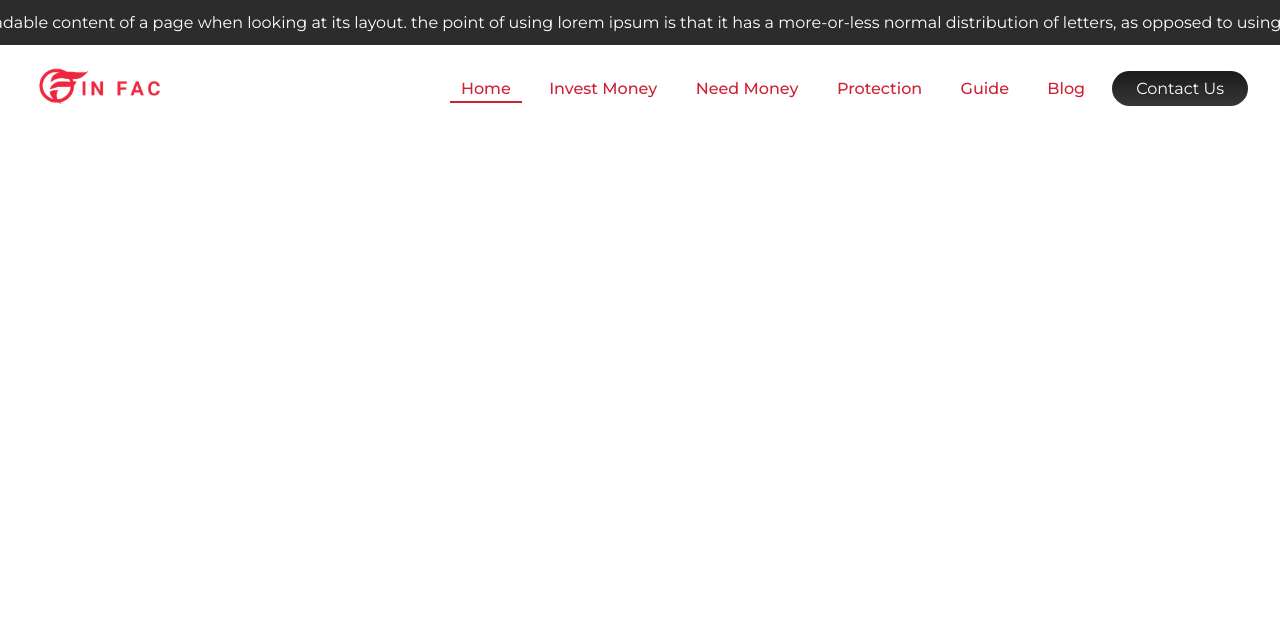
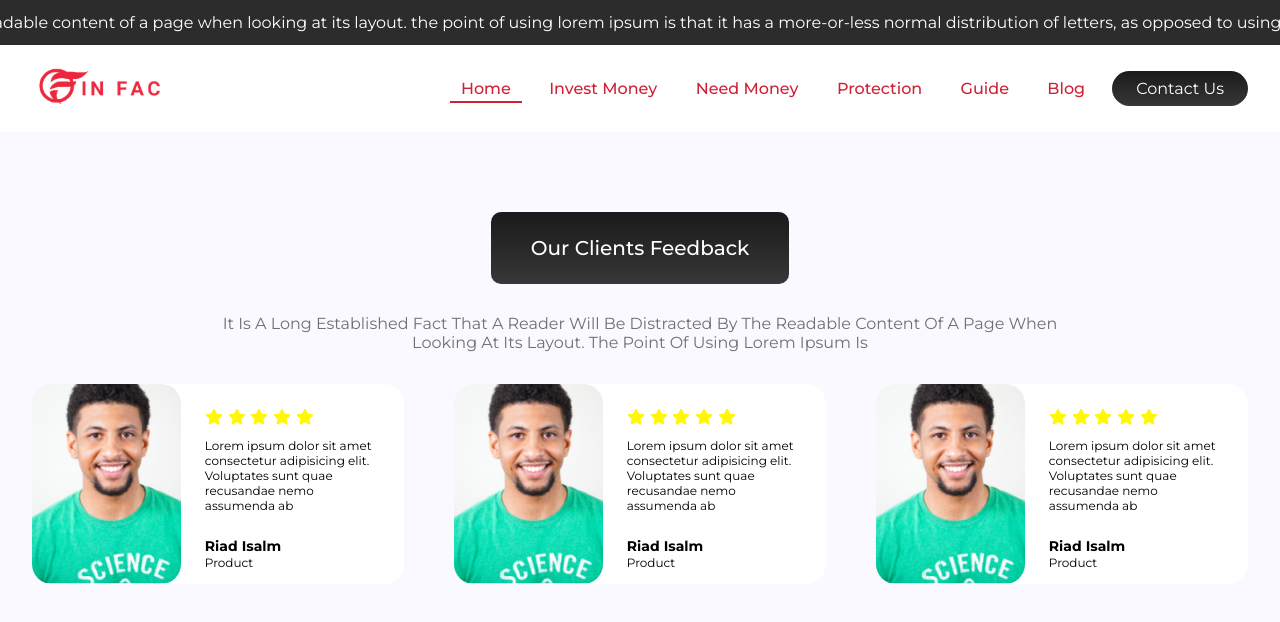
Before and after one commit to MehfoozurRehman/finfac, a React (Create React App) app: page / in a window 1280 px wide. Shown: the top 622 px of the page. Built offline with nearby package versions, Linux system fonts and the light colour scheme.

Commit message:
testimonials section done

```diff
--- a/package.json
+++ b/package.json
@@ -10,6 +10,7 @@
     "react-dom": "^17.0.2",
     "react-fast-marquee": "^1.3.1",
     "react-feather": "^2.0.9",
+    "react-rating": "^2.0.5",
     "react-router-dom": "^6.2.1",
     "react-scripts": "5.0.0",
     "react-select": "^5.2.2",
--- a/src/App.js
+++ b/src/App.js
@@ -1,11 +1,15 @@
 import React, { useState } from "react";
 import "./App.scss";
 import Header from "./components/Header";
+import { Swiper, SwiperSlide } from "swiper/react";
+import "swiper/css";
+import TestimonialSection from "./components/TestimonialsSection";
 
 export default function App() {
   return (
     <div className="App">
       <Header />
+      <TestimonialSection />
     </div>
   );
 }
--- a/src/App.scss
+++ b/src/App.scss
@@ -11,6 +11,7 @@ body {
   margin: 0;
   padding: 0;
   font-family: "Montserrat", sans-serif;
+  background-color: #f9f9ff;
 }
 
 .App {
@@ -117,6 +118,75 @@ body {
   transition: 300ms ease-in-out;
   box-shadow: 0px 0px 30px rgba(0, 0, 0, 0.1);
 }
+.testimonial__section {
+  display: flex;
+  justify-content: space-between;
+  flex-direction: column;
+  width: 100%;
+  max-width: 1440px;
+  padding: 5em 2em;
+  margin: 0em auto;
+  align-items: center;
+}
+.section__heading {
+  background: linear-gradient(#1a1a1a, #373737);
+  color: white;
+  padding: 1.2em 2em;
+  border-radius: 10px;
+  margin-bottom: 1.5em;
+  font-size: 20px;
+  font-weight: 500;
+}
+.section__info {
+  color: #707070;
+  text-align: center;
+  margin-bottom: 2em;
+  width: 100%;
+  max-width: 900px;
+}
+.testimonial__section__content {
+  width: 100%;
+}
+.testimonial__card {
+  background-color: #ffffff;
+  border-radius: 20px;
+  display: flex;
+  height: 200px;
+}
+.testimonial__card__box {
+  width: fit-content;
+  max-width: 40%;
+  min-height: 100%;
+  border-radius: 20px;
+  overflow: hidden;
+}
+.testimonial__card__box__img {
+  height: 100%;
+}
+.testimonial__card__content {
+  flex: 1;
+  padding: 1.5em;
+}
+.testimonial__card__content__rating {
+  color: #fff706;
+  margin-bottom: 0.5em;
+}
+.testimonial__card__content__rating svg {
+  margin-right: 0.3em;
+  width: 18px;
+  height: 18px;
+}
+.testimonial__card__content__info {
+  font-size: 12px;
+  margin-bottom: 2em;
+}
+.testimonial__card__content__heading {
+  font-size: 14px;
+  font-weight: bold;
+}
+.testimonial__card__content__sub__heading {
+  font-size: 12px;
+}
 @media (max-width: 1050px) {
   .header__wrapper__menu {
     display: flex;
@@ -138,3 +208,18 @@ body {
     margin-top: 0.2em;
   }
 }
+
+@media (max-width: 500px) {
+  .testimonial__card {
+    display: flex;
+    flex-direction: column;
+    height: fit-content;
+  }
+  .testimonial__card__box {
+    width: 100%;
+    max-width: 100%;
+  }
+  .testimonial__card__box__img {
+    width: 100%;
+  }
+}
--- /dev/null
+++ b/src/components/TestimonialsSection.js
@@ -0,0 +1,98 @@
+import React, { useEffect, useState } from "react";
+import { Swiper, SwiperSlide } from "swiper/react";
+import "swiper/css";
+import Rating from "react-rating";
+import testimonialsPic from "../assets/testimonialsPic.png";
+import { Heart, Star } from "react-feather";
+function TestimonialCard() {
+  return (
+    <div className="testimonial__card">
+      <div className="testimonial__card__box">
+        <img
+          src={testimonialsPic}
+          alt="testimonialsPic"
+          className="testimonial__card__box__img"
+        />
+      </div>
+      <div className="testimonial__card__content">
+        <Rating
+          className="testimonial__card__content__rating"
+          readonly
+          initialRating={5}
+          emptySymbol={<Star size={20} color="currentColor" />}
+          placeholderSymbol={<Star size={20} color="currentColor" />}
+          fullSymbol={
+            <Star size={20} color="currentColor" fill="currentColor" />
+          }
+        />
+        <div className="testimonial__card__content__info">
+          Lorem ipsum dolor sit amet consectetur adipisicing elit. Voluptates
+          sunt quae recusandae nemo assumenda ab
+        </div>
+        <div className="testimonial__card__content__heading">Riad Isalm</div>
+        <div className="testimonial__card__content__sub__heading">Product</div>
+      </div>
+    </div>
+  );
+}
+
+export default function TestimonialSection() {
+  const [screenSize, setScreenSize] = useState("large");
+  useEffect(() => {
+    if (window.innerWidth > 1250) {
+      setScreenSize("large");
+    } else if (window.innerWidth < 1250 && window.innerWidth > 900) {
+      setScreenSize("medium");
+    } else if (window.innerWidth < 900) {
+      setScreenSize("small");
+    }
+    window.addEventListener("resize", () => {
+      if (window.innerWidth > 1250) {
+        setScreenSize("large");
+      } else if (window.innerWidth < 1250 && window.innerWidth > 900) {
+        setScreenSize("medium");
+      } else if (window.innerWidth < 900) {
+        setScreenSize("small");
+      }
+    });
+  }, []);
+  return (
+    <section className="testimonial__section">
+      <div className="section__heading">Our Clients Feedback</div>
+      <div className="section__info">
+        It Is A Long Established Fact That A Reader Will Be Distracted By The
+        Readable Content Of A Page When Looking At Its Layout. The Point Of
+        Using Lorem Ipsum Is
+      </div>
+      <div className="testimonial__section__content">
+        <Swiper
+          spaceBetween={50}
+          slidesPerView={
+            screenSize === "large"
+              ? 3
+              : screenSize === "medium"
+              ? 2
+              : screenSize === "small"
+              ? 1
+              : 3
+          }
+          //   onSlideChange={() => console.log("slide change")}
+          //   onSwiper={(swiper) => console.log(swiper)}
+        >
+          <SwiperSlide>
+            <TestimonialCard />
+          </SwiperSlide>
+          <SwiperSlide>
+            <TestimonialCard />
+          </SwiperSlide>
+          <SwiperSlide>
+            <TestimonialCard />
+          </SwiperSlide>
+          <SwiperSlide>
+            <TestimonialCard />
+          </SwiperSlide>
+        </Swiper>
+      </div>
+    </section>
+  );
+}
```
Also changed, not shown: src/assets/testimonialsPic.png (added), 1 other file (tests, documents, lock files or other folders).
